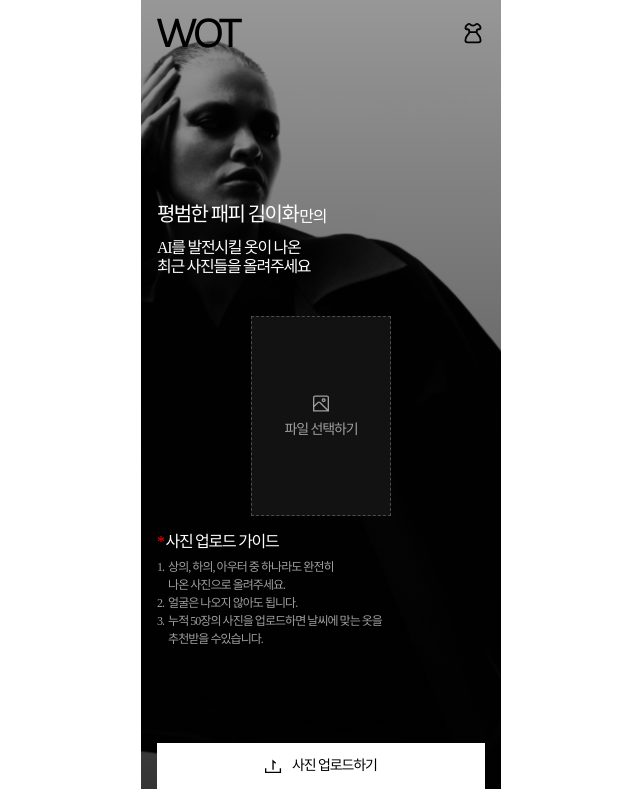
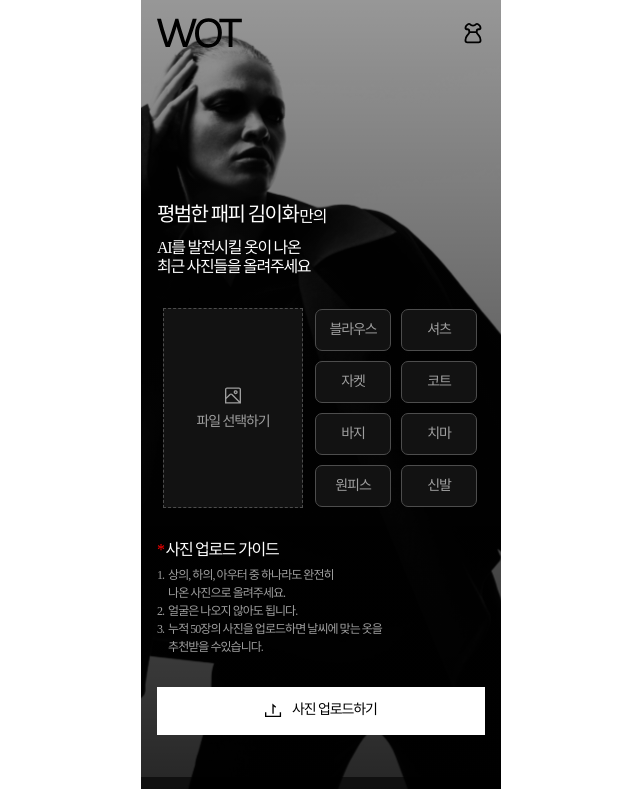
Before and after one commit to Coollaafi/Coollaafi_Frontend, a React (Create React App) app: page /upload in a window 1280 px wide. Shown: the top 789 px of the page, without its empty margins (319-959 px from the left). Built offline with nearby package versions, Linux system fonts and the light colour scheme; a web font is replaced by a local one.

Commit message:
feat: #6 AI 옷 추천을 위한 이미지 업로드 페이지에서 이미지 한개씩 올릴 수 있도록 변경 / 카테고리 선택  버튼 추가

```diff
--- a/src/components/UploadImage.tsx
+++ b/src/components/UploadImage.tsx
@@ -31,11 +31,23 @@ const ImageBtn = styled.div<{ isFile: boolean; type: ColorType }>`
   position: absolute;
   top: 0;
   color: ${(props) =>
-    props.type == 'trans' ? '#9F9F9F' : props.isFile ? 'white' : 'black'};
+    props.type == 'trans'
+      ? props.isFile
+        ? 'white'
+        : '#9F9F9F'
+      : props.isFile
+        ? 'white'
+        : 'black'};
   cursor: pointer;
   .image {
     fill: ${(props) =>
-      props.type == 'trans' ? '#9F9F9F' : props.isFile ? 'white' : 'black'};
+      props.type == 'trans'
+        ? props.isFile
+          ? 'white'
+          : '#9F9F9F'
+        : props.isFile
+          ? 'white'
+          : 'black'};
   }
 `;
 
--- /dev/null
+++ b/src/components/upload-image/ButtonBox.tsx
@@ -0,0 +1,54 @@
+import styled from 'styled-components';
+import data from '../../data/category.json';
+import { CTA_button_med } from 'styles/typography';
+import { useState } from 'react';
+
+const Container = styled.div`
+  display: flex;
+  flex-direction: row;
+  gap: 10px;
+  width: 164px;
+  flex-wrap: wrap;
+`;
+
+const Box = styled.div<{ isClicked: boolean }>`
+  display: flex;
+  align-items: center;
+  justify-content: center;
+  width: 76px;
+  height: 42px;
+  border: ${(props) =>
+    props.isClicked ? '1px solid #ffffff' : '1px solid #4d4d4d'};
+  border-radius: 7px;
+  background-color: #121212;
+  color: ${(props) => (props.isClicked ? '#ffffff' : '#9f9f9f')};
+  cursor: pointer;
+  &:hover {
+    border: 1px solid #ffffff;
+    color: #ffffff;
+  }
+`;
+
+export default function ButtonBox() {
+  const categoryList = data.category;
+  const [isClicked, setIsClicked] = useState<boolean[]>([]);
+
+  const onClickBox = (id: number) => {
+    isClicked[id] = !isClicked[id];
+    setIsClicked([...isClicked]);
+  };
+
+  return (
+    <Container>
+      {categoryList.map((category) => (
+        <Box
+          key={category.id}
+          onClick={() => onClickBox(category.id)}
+          isClicked={isClicked[category.id]}
+        >
+          <CTA_button_med>{category.name}</CTA_button_med>
+        </Box>
+      ))}
+    </Container>
+  );
+}
--- /dev/null
+++ b/src/data/category.json
@@ -0,0 +1,36 @@
+{
+  "category": [
+    {
+      "id": 0,
+      "name": "블라우스"
+    },
+    {
+      "id": 1,
+      "name": "셔츠"
+    },
+    {
+      "id": 2,
+      "name": "자켓"
+    },
+    {
+      "id": 3,
+      "name": "코트"
+    },
+    {
+      "id": 4,
+      "name": "바지"
+    },
+    {
+      "id": 5,
+      "name": "치마"
+    },
+    {
+      "id": 6,
+      "name": "원피스"
+    },
+    {
+      "id": 7,
+      "name": "신발"
+    }
+  ]
+}
--- a/src/pages/upload-image.tsx
+++ b/src/pages/upload-image.tsx
@@ -11,6 +11,7 @@ import {
 } from 'styles/typography';
 import UploadImage from 'components/UploadImage';
 import { useState } from 'react';
+import ButtonBox from 'components/upload-image/ButtonBox';
 
 const Container = styled.div`
   width: 360px;
@@ -30,7 +31,7 @@ const TextBox = styled.div`
   display: flex;
   flex-direction: column;
   gap: 12px;
-  margin: 202px 0 40px 0;
+  margin: 202px 0 32px 0;
 `;
 
 const User = styled.div`
@@ -40,16 +41,25 @@ const User = styled.div`
   gap: 1px;
 `;
 
-const ImageBox = styled.div`
+const SelectBox = styled.div`
+  width: 100%;
+  display: flex;
+  flex-direction: row;
+  justify-content: space-around;
+  align-items: center;
+`;
+
+const ImageBox = styled.div<{ isFile: boolean }>`
   width: 140px;
   height: 200px;
   background-color: #121212;
-  border: 1px dashed #4d4d4d;
+  border: ${(props) =>
+    props.isFile ? '1px dashed #ffffff' : '1px dashed #4d4d4d'};
 `;
 
 const GuideBox = styled.div`
   width: 100%;
-  margin: 16px 0 95px 0;
+  margin: 32px 0 31px 0;
   color: white;
 `;
 
@@ -86,7 +96,7 @@ const Button = styled.div`
   gap: 9.92px;
   width: 100%;
   height: 48px;
-  margin-bottom: 106px;
+  margin-bottom: 42px;
   color: black;
   background-color: white;
   cursor: pointer;
@@ -109,9 +119,12 @@ export default function UploadImagePage() {
           <br /> 최근 사진들을 올려주세요
         </Main_title_med>
       </TextBox>
-      <ImageBox>
-        <UploadImage imgFile={imgFile} setImgFile={setImgFile} type="trans" />
-      </ImageBox>
+      <SelectBox>
+        <ImageBox isFile={imgFile == '' ? false : true}>
+          <UploadImage imgFile={imgFile} setImgFile={setImgFile} type="trans" />
+        </ImageBox>
+        <ButtonBox />
+      </SelectBox>
       <GuideBox>
         <Title>
           <Star>
```
